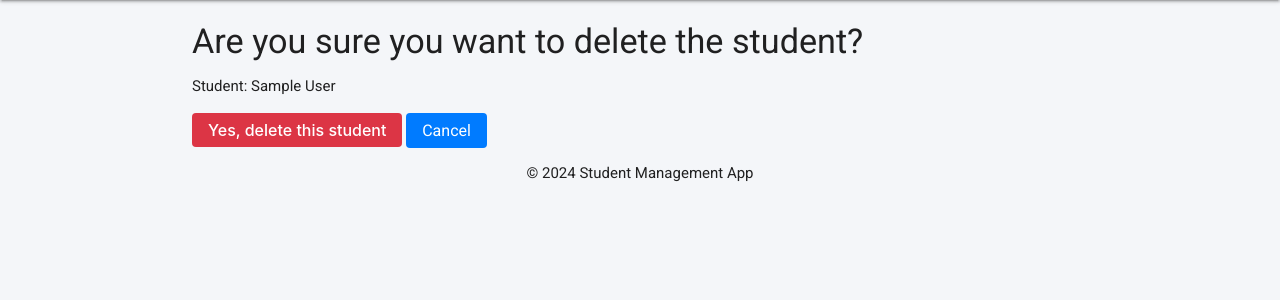
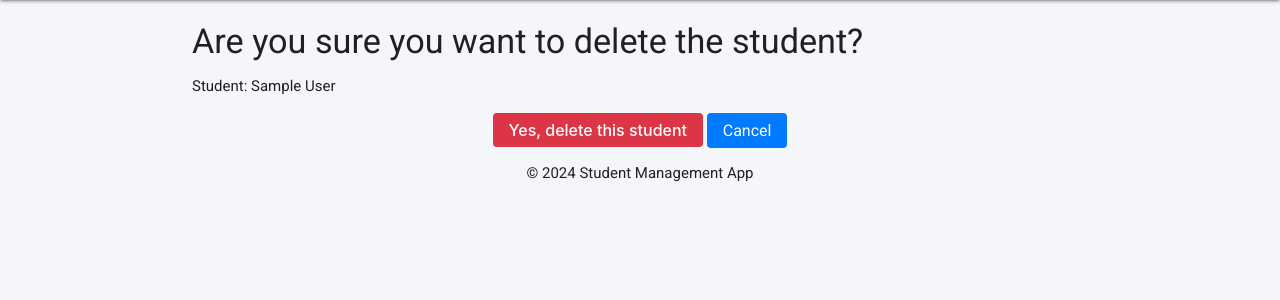
Before and after one commit to uocli/gng5300a-student-management, a Django app: page /1/delete/ in a window 1280 px wide. Shown: the part 64-364 px from the top of the page. Run offline with Django 4.2, Linux system fonts and the light colour scheme; a user stored in the database is signed in; tables that the repository leaves empty hold one stand-in row (values such as "Sample post").

Commit message:
Centered confirmation buttons

```diff
--- a/student_management/api/templates/student_delete_confirm.html
+++ b/student_management/api/templates/student_delete_confirm.html
@@ -6,7 +6,7 @@
     <h4>Are you sure you want to delete the student?</h4>
     <p>Student: {{ student.first_name }} {{ student.last_name }}</p>
 
-    <form method="POST">
+    <form method="POST" style="text-align: center">
         {% csrf_token %}
         <button class="material-button material-button-error" type="submit">Yes, delete this student</button>
         <a class="material-button" href="{% url 'student-list' %}">Cancel</a>
```
